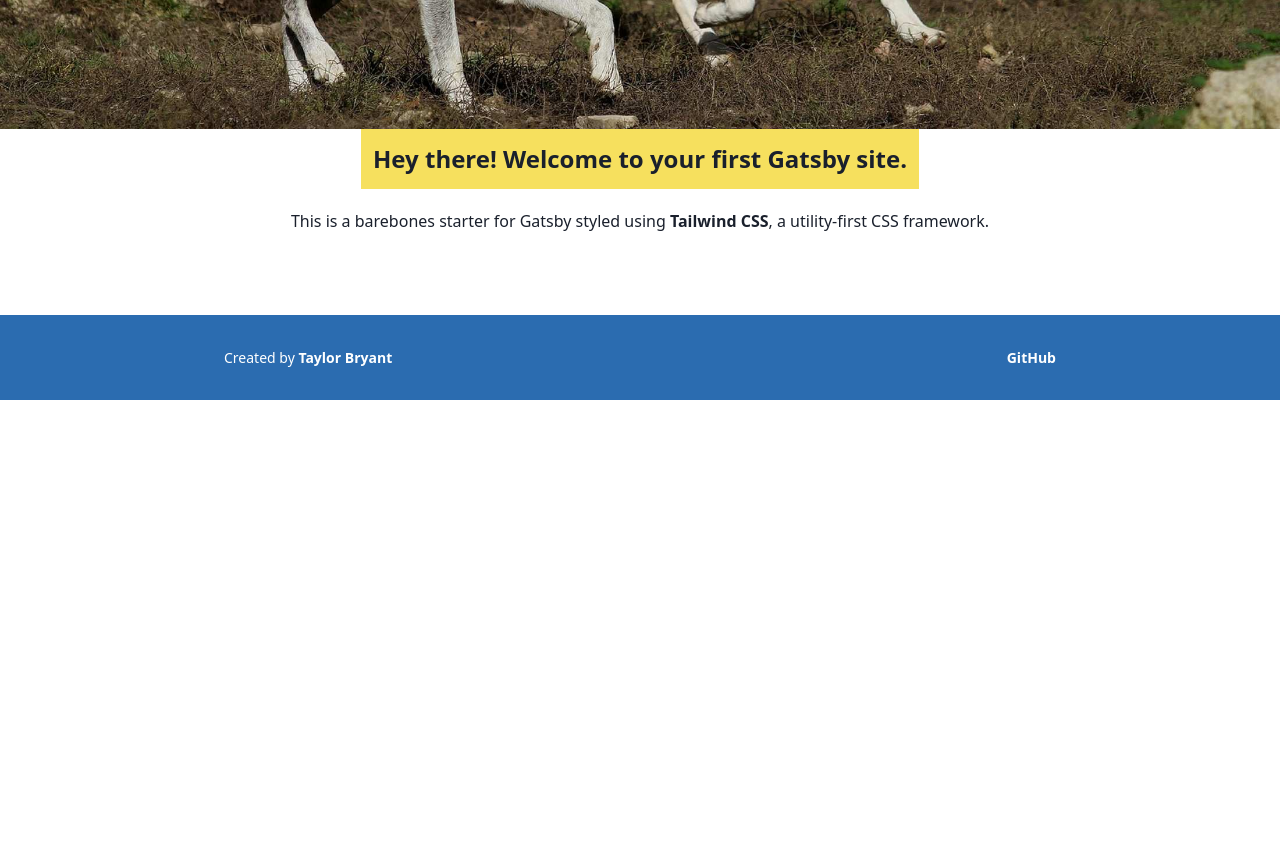
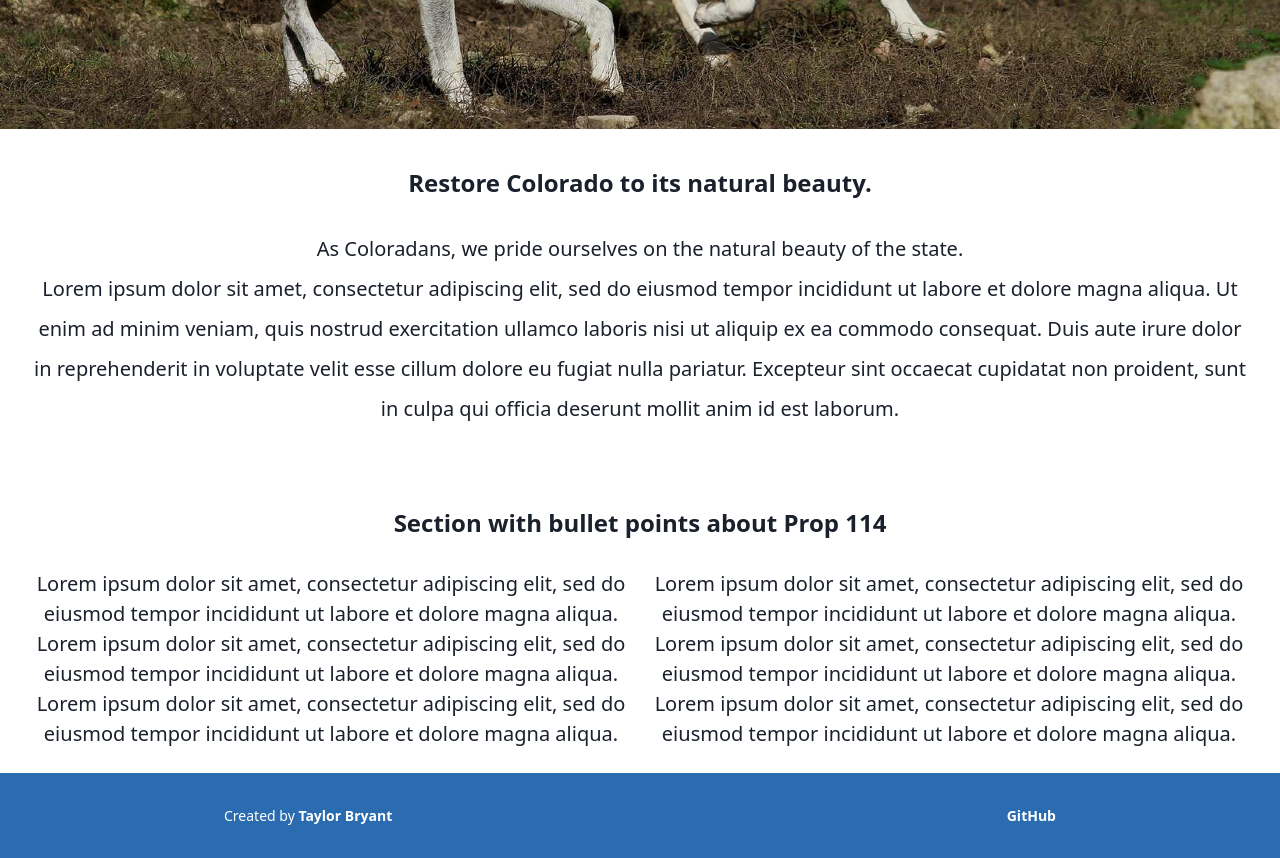
Before and after one commit to mattplichtawild/reintroduce-wolves, a Gatsby site: page / in a window 1280 px wide. Shown: the part 400-1258 px from the top of the page. Before the commit the page ends 800 px from the top, so only its background shows below. Built offline with nearby package versions, Linux system fonts and the light colour scheme; Gatsby itself is replaced by a stand-in of ours.

Commit message:
add section

```diff
--- a/src/pages/index.js
+++ b/src/pages/index.js
@@ -18,23 +18,35 @@ function IndexPage() {
           src={wolfPackPicture}
       />
 
-      <section className="text-center">
-        <h2 className="inline-block p-3 mb-4 text-2xl font-bold bg-yellow-400">
-          Hey there! Welcome to your first Gatsby site.
+      <section className="text-center px-8 py-6">
+        <h2 className="inline-block p-3 mb-4 text-2xl font-bold">
+          Restore Colorado to its natural beauty.
         </h2>
 
-        <p className="leading-loose">
-          This is a barebones starter for Gatsby styled using{` `}
-          <a
-            className="font-bold text-gray-900 no-underline"
-            href="https://tailwindcss.com/"
-            target="_blank"
-            rel="noopener noreferrer"
-          >
-            Tailwind CSS
-          </a>
-          , a utility-first CSS framework.
+        <p className="leading-loose md:text-lg lg:text-xl font-sans mb-4">
+          As Coloradans, we pride ourselves on the natural beauty of the state.
+          <br/>
+          Lorem ipsum dolor sit amet, consectetur adipiscing elit, sed do eiusmod tempor incididunt ut labore et dolore magna aliqua. Ut enim ad minim veniam, quis nostrud exercitation ullamco laboris nisi ut aliquip ex ea commodo consequat. Duis aute irure dolor in reprehenderit in voluptate velit esse cillum dolore eu fugiat nulla pariatur. Excepteur sint occaecat cupidatat non proident, sunt in culpa qui officia deserunt mollit anim id est laborum.
         </p>
+      </section>
+
+      <section className="text-center px-8 py-6">
+        <h2 className="inline-block p-3 mb-4 text-2xl font-bold">
+          Section with bullet points about Prop 114
+        </h2>
+
+        <div className="grid grid-cols-2 gap-5 flex-auto text-xl">
+          <ul className="list-none">
+            <li>Lorem ipsum dolor sit amet, consectetur adipiscing elit, sed do eiusmod tempor incididunt ut labore et dolore magna aliqua.</li>
+            <li>Lorem ipsum dolor sit amet, consectetur adipiscing elit, sed do eiusmod tempor incididunt ut labore et dolore magna aliqua.</li>
+            <li>Lorem ipsum dolor sit amet, consectetur adipiscing elit, sed do eiusmod tempor incididunt ut labore et dolore magna aliqua.</li>
+          </ul>
+          <ul className="list-none">
+            <li>Lorem ipsum dolor sit amet, consectetur adipiscing elit, sed do eiusmod tempor incididunt ut labore et dolore magna aliqua.</li>
+            <li>Lorem ipsum dolor sit amet, consectetur adipiscing elit, sed do eiusmod tempor incididunt ut labore et dolore magna aliqua.</li>
+            <li>Lorem ipsum dolor sit amet, consectetur adipiscing elit, sed do eiusmod tempor incididunt ut labore et dolore magna aliqua.</li>
+          </ul>
+        </div>
       </section>
     </Layout>
   );
```
